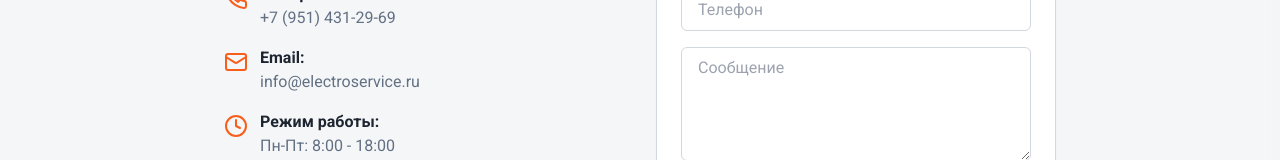
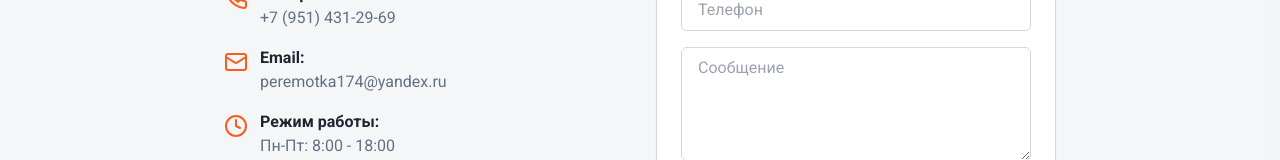
Before and after one commit to pr-poehali-dev/business-card-website-13, a React (Vite) app: page / in a window 1280 px wide. Shown: the part 2590-2750 px from the top of the page. Built offline with nearby package versions, Linux system fonts and the light colour scheme.

Commit message:
Обновление 1 компонентов

```diff
--- a/src/pages/Index.tsx
+++ b/src/pages/Index.tsx
@@ -257,7 +257,7 @@ const Index = () => {
                   <Icon name="Mail" className="text-primary mt-1" size={24} />
                   <div>
                     <p className="font-semibold">Email:</p>
-                    <p className="text-muted-foreground">info@electroservice.ru</p>
+                    <p className="text-muted-foreground">peremotka174@yandex.ru</p>
                   </div>
                 </div>
                 <div className="flex items-start gap-3">
```
